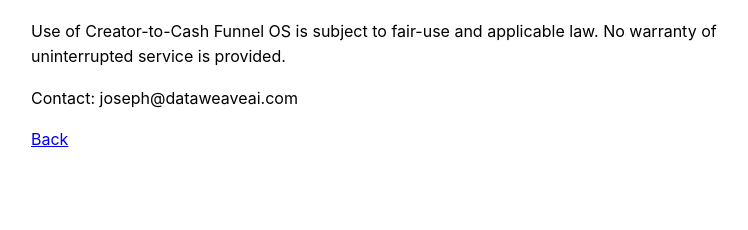
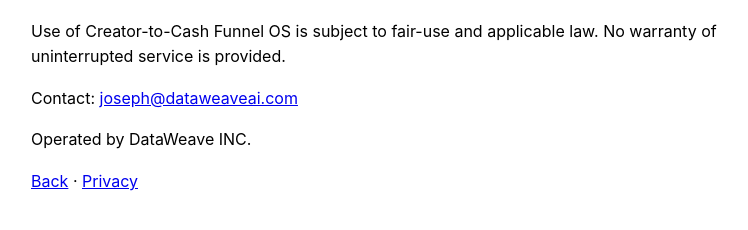
Before and after one commit to lego3072/creator-to-cash-funnel-os, a plain HTML site: page landing/terms.html in a window 1280 px wide. Shown: the part 78-308 px from the top of the page, without its empty margins (229-977 px from the left). Drawn offline with Linux system fonts and the light colour scheme.

Commit message:
Standardize Privacy/Terms branding to DataWeave INC format

```diff
--- a/landing/terms.html
+++ b/landing/terms.html
@@ -1,7 +1,8 @@
-<!doctype html><html lang="en"><head><meta charset="utf-8"/><meta name="viewport" content="width=device-width,initial-scale=1"/><title>Terms | Creator-to-Cash Funnel OS</title></head>
+<!doctype html><html lang="en"><head><meta charset="utf-8"/><meta name="viewport" content="width=device-width,initial-scale=1"/><title>Terms of Service | Creator-to-Cash Funnel OS</title></head>
 <body style="font-family:Inter,system-ui,sans-serif;max-width:760px;margin:24px auto;padding:0 16px;line-height:1.6">
 <h1>Terms of Service</h1>
 <p>Use of Creator-to-Cash Funnel OS is subject to fair-use and applicable law. No warranty of uninterrupted service is provided.</p>
-<p>Contact: joseph@dataweaveai.com</p>
-<p><a href="/">Back</a></p>
+<p>Contact: <a href="mailto:joseph@dataweaveai.com">joseph@dataweaveai.com</a></p>
+<p>Operated by DataWeave INC.</p>
+<p><a href="/">Back</a> · <a href="/privacy">Privacy</a></p>
 </body></html>
```
Also changed, not shown: landing/index.html (+1 -1 lines), landing/privacy.html (+4 -3 lines).
